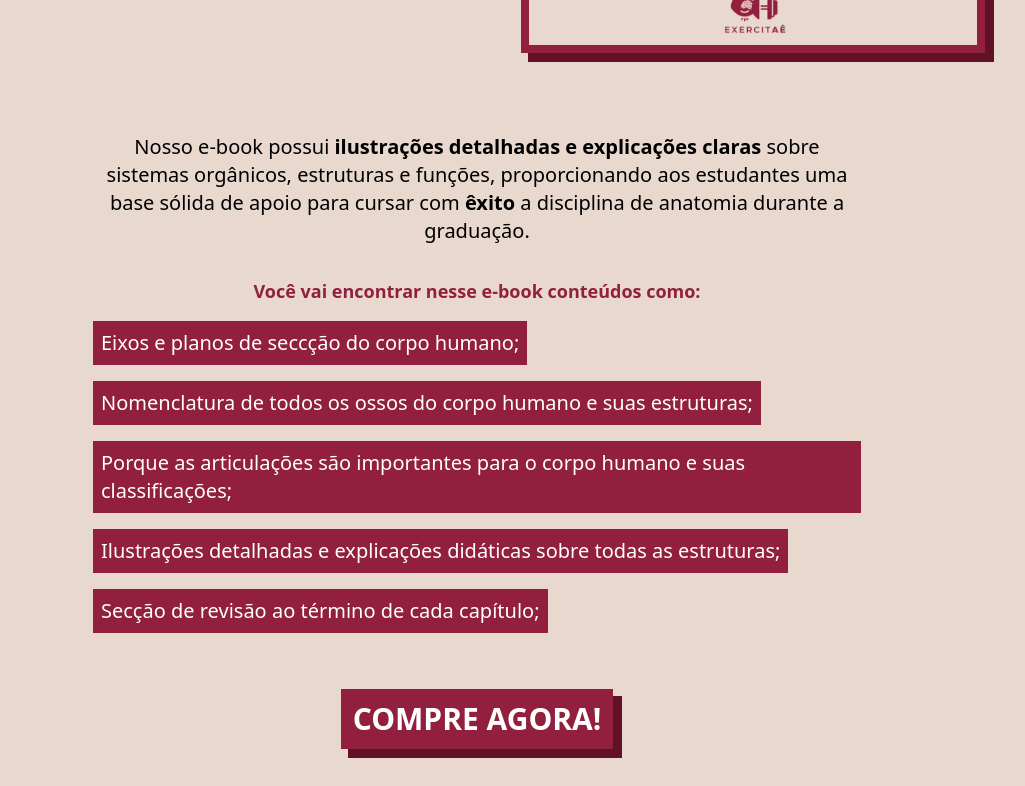
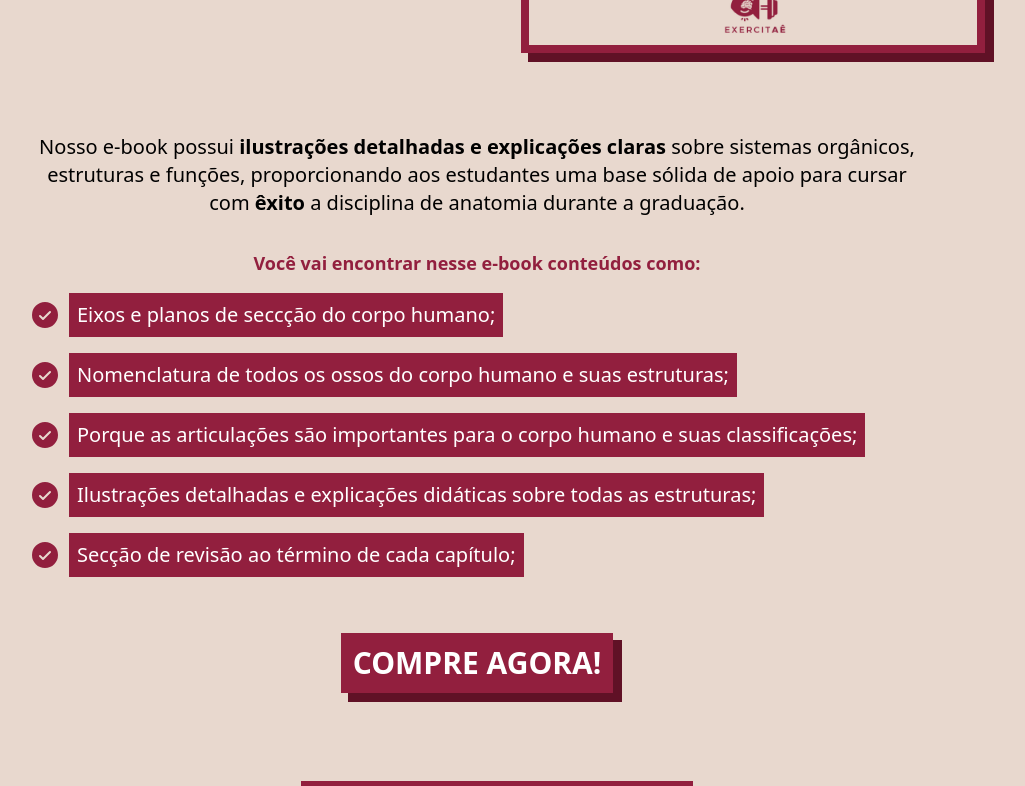
Before and after one commit to LucasFlaquer/exercitae-anatomia, a React (Vite) app: page / in a window 1280 px wide. Shown: the part 640-1426 px from the top of the page, without its empty margins (163-1188 px from the left). Built offline with nearby package versions, Linux system fonts and the light colour scheme; a web font is replaced by a local one.

Commit message:
icons items

```diff
--- a/src/components/Topics.tsx
+++ b/src/components/Topics.tsx
@@ -1,3 +1,4 @@
+import { CheckCircle } from '@phosphor-icons/react'
 import { ByNowButton } from './BuyNowButton'
 
 export function Topics() {
@@ -10,7 +11,7 @@ export function Topics() {
   ]
 
   return (
-    <div className="mt-10 container mx-auto pb-44 max-w-3xl">
+    <div className="mt-10 container mx-auto pb-44 max-w-4xl">
       <p className="text-xl mx-auto text-center">
         Nosso e-book possui{' '}
         <strong>ilustrações detalhadas e explicações claras</strong> sobre
@@ -23,11 +24,13 @@ export function Topics() {
       </h3>
       <ul className="mx-auto mt-4">
         {topics.map((topic) => (
-          <li
-            className="bg-[#921f3E] mb-4 text-xl text-white w-fit p-2"
-            key={topic}
-          >
-            {topic}
+          <li className="flex items-center gap-2 mb-4" key={topic}>
+            <span>
+              <CheckCircle size={32} weight="fill" color="#921f3E" />
+            </span>
+            <span className="bg-[#921f3E] text-xl text-white w-fit p-2">
+              {topic}
+            </span>
           </li>
         ))}
       </ul>
```
